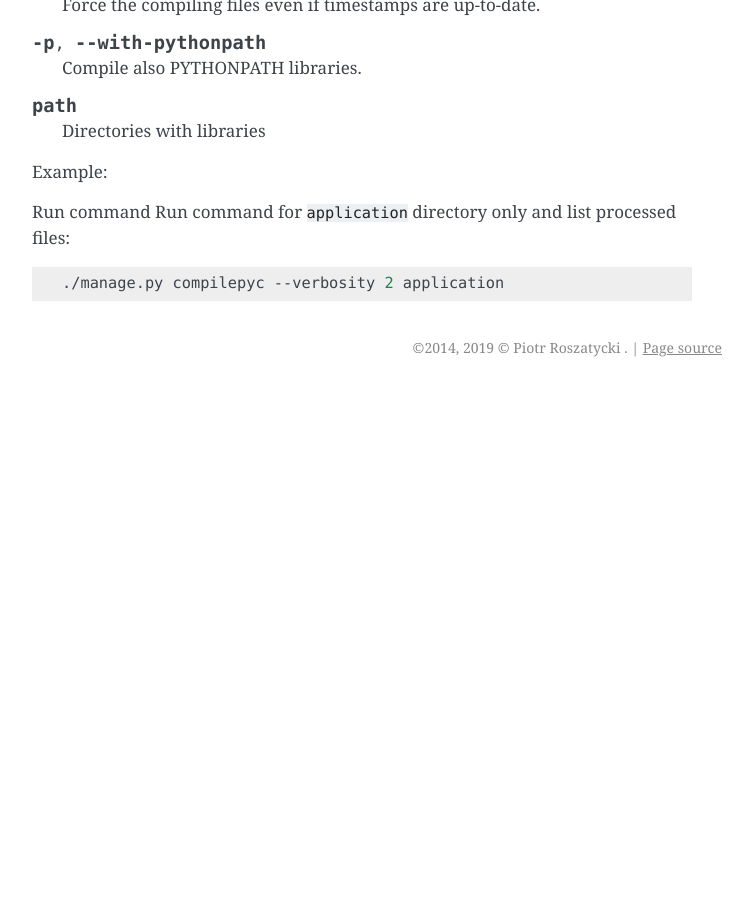
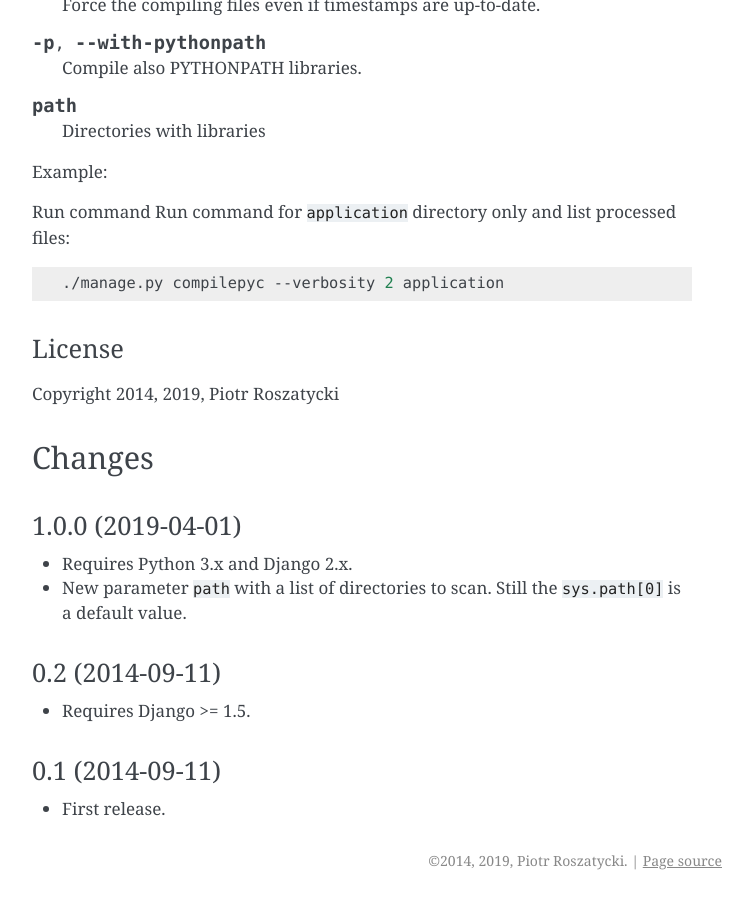
Before and after one commit to dex4er/django-pyc, a Sphinx documentation site: the page built from docs/index.rst, in a window 1280 px wide and 900 px high, scrolled down 1362 px. Shown: the whole window, without its empty margins (388-1141 px from the left). Built offline with Sphinx 7.4.7, drawn with Linux system fonts in a browser that asks for light colours; before the commit the page ends 1749 px from its top, so only the background shows below that; some of the changed text lies outside the part shown.

Commit message:
Changelog

```diff
--- /dev/null
+++ b/CHANGES.rst
@@ -0,0 +1,20 @@
+Changes
+=======
+
+1.0.0 (2019-04-01)
+------------------
+
+- Requires Python 3.x and Django 2.x.
+
+- New parameter ``path`` with a list of directories to scan. Still the
+  ``sys.path[0]`` is a default value.
+
+0.2 (2014-09-11)
+------------------
+
+- Requires Django >= 1.5.
+
+0.1 (2014-09-11)
+------------------
+
+- First release.
--- a/README.rst
+++ b/README.rst
@@ -92,3 +92,8 @@ files:
 .. code:: sh
 
   ./manage.py compilepyc --verbosity 2 application
+
+License
+-------
+
+Copyright 2014, 2019, Piotr Roszatycki
--- a/docs/conf.py
+++ b/docs/conf.py
@@ -51,7 +51,7 @@ master_doc = 'index'
 
 # General information about the project.
 project = 'django-pyc'
-copyright = '2014, 2019 © Piotr Roszatycki <piotr.roszatycki@gmail.com>'
+copyright = '2014, 2019, Piotr Roszatycki'
 author = 'Piotr Roszatycki'
 
 # The version info for the project you're documenting, acts as replacement for
@@ -59,9 +59,9 @@ author = 'Piotr Roszatycki'
 # built documents.
 #
 # The short X.Y version.
-version = '0.0.1'
+version = '1.0.0'
 # The full version, including alpha/beta/rc tags.
-release = '0.0.1'
+release = '1.0.0'
 
 # The language for content autogenerated by Sphinx. Refer to documentation
 # for a list of supported languages.
--- a/docs/index.rst
+++ b/docs/index.rst
@@ -3,3 +3,5 @@ django-pyc |release| documentation
 ==================================
 
 .. include:: ../README.rst
+
+.. include:: ../CHANGES.rst
```
